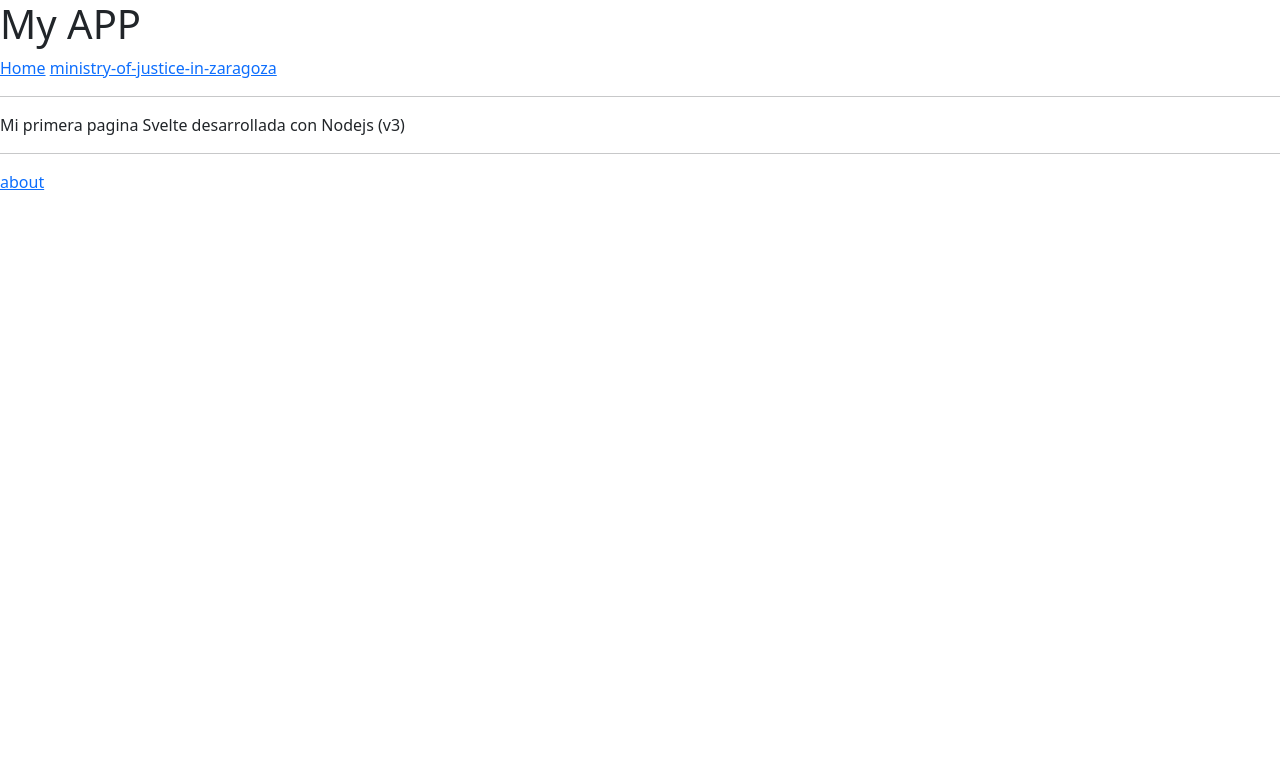
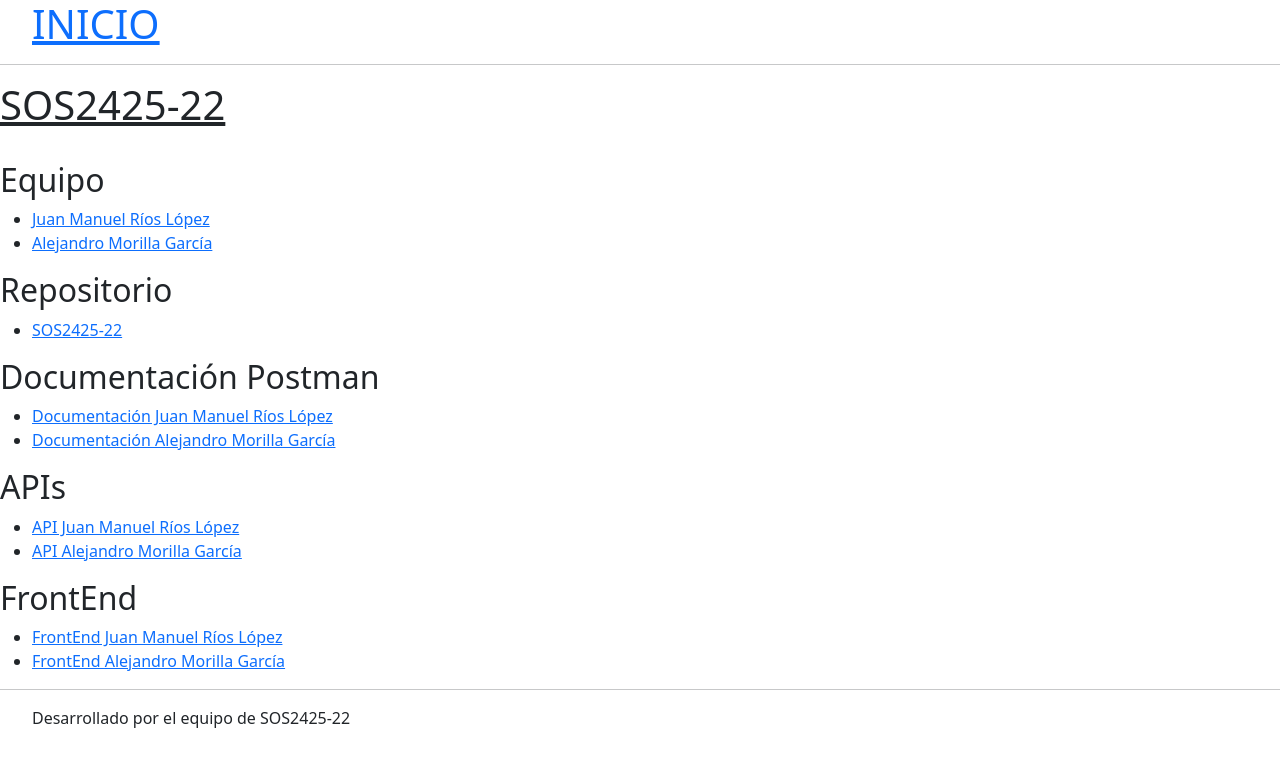
Before and after one commit to gti-sos/SOS2425-22, a SvelteKit app in the folder src/frontend/: page / in a window 1280 px wide. Shown: the top 766 px of the page. Built offline with nearby package versions, Linux system fonts and the light colour scheme.

Commit message:
frontend funcional

```diff
--- a/src/frontend/src/routes/+page.svelte
+++ b/src/frontend/src/routes/+page.svelte
@@ -1 +1,46 @@
-Mi primera pagina Svelte desarrollada con Nodejs (v3)
+<main>
+    <h1><u>SOS2425-22</u></h1>
+    <br>
+    <h2>Equipo</h2>
+    <ul>
+        <li>
+            <a href="https://github.com/juariolop1"> Juan Manuel Ríos López </a>
+        </li>
+        <li>
+            <a href="https://github.com/aaleejandro01"> Alejandro Morilla García </a>
+        </li>
+    </ul>
+    <h2>Repositorio</h2>
+    <ul>
+        <li>
+            <a href="https://github.com/gti-sos/SOS2425-22" class="margen">SOS2425-22</a>
+        </li>
+    </ul>
+    <h2>Documentación Postman</h2>
+    <ul>
+        <li>
+            <a href="http://sos2425-22.onrender.com/api/v2/ministry-of-justice-in-zaragoza/docs"> Documentación Juan Manuel Ríos López</a>
+        </li>
+        <li>
+            <a href="http://sos2425-22.onrender.com/api/v1/missing-people-stats/docs"> Documentación Alejandro Morilla García</a>
+        </li>
+    </ul>
+    <h2>APIs</h2>
+    <ul>
+        <li>
+            <a href="http://sos2425-22.onrender.com/api/v2/ministry-of-justice-in-zaragoza">API Juan Manuel Ríos López</a>
+        </li>
+        <li>
+            <a href="http://sos2425-22.onrender.com/api/v1/missing-people-stats">API Alejandro Morilla García</a>
+        </li>
+    </ul>
+    <h2>FrontEnd</h2>
+    <ul>
+        <li>
+            <a href="/ministry-of-justice-in-zaragoza">FrontEnd Juan Manuel Ríos López</a>
+        </li>
+        <li>
+            <a href="/missing-people-stats">FrontEnd Alejandro Morilla García</a>
+        </li>
+    </ul>
+</main>
--- a/src/frontend/src/routes/Footer.svelte
+++ b/src/frontend/src/routes/Footer.svelte
@@ -1 +1 @@
-<p><a href="/about">about</a></p>
+<ul><p>Desarrollado por el equipo de SOS2425-22</p></ul>
--- a/src/frontend/src/routes/Header.svelte
+++ b/src/frontend/src/routes/Header.svelte
@@ -1,3 +1 @@
-<h1>My APP</h1>
-<a href="/">Home</a>
-<a href="/ministry-of-justice-in-zaragoza">ministry-of-justice-in-zaragoza</a>
+<h1><ul><a href="/">INICIO</a></ul></h1>
--- a/src/frontend/src/routes/about/+page.svelte
+++ /dev/null
@@ -1,5 +0,0 @@
-<script>
-    import { dev } from "$app/environment";
-</script>
-
-Developed by JMRL (Development={dev})
```
Also changed, not shown: src/frontend/jsconfig.json (line endings or trailing spaces).
